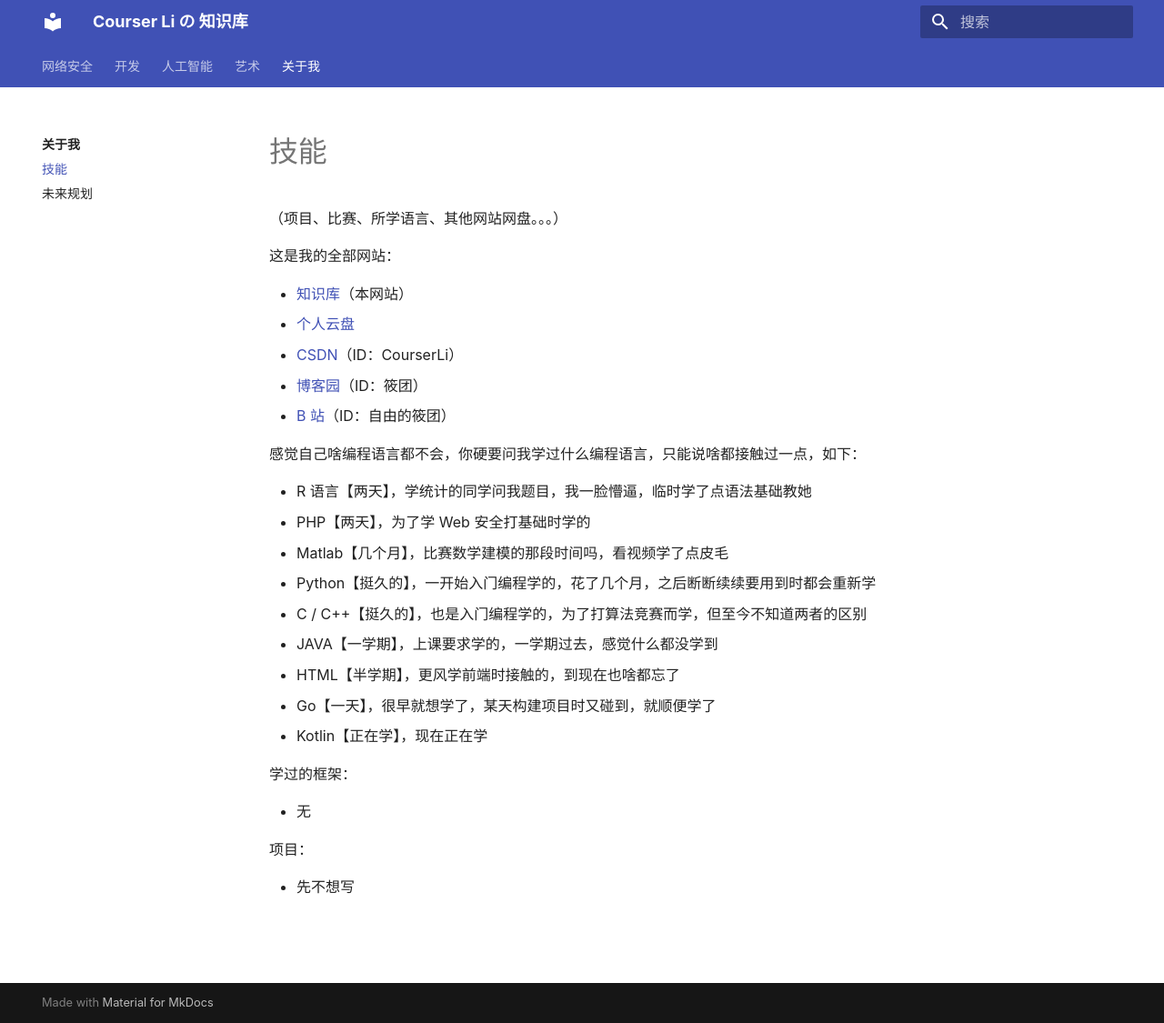
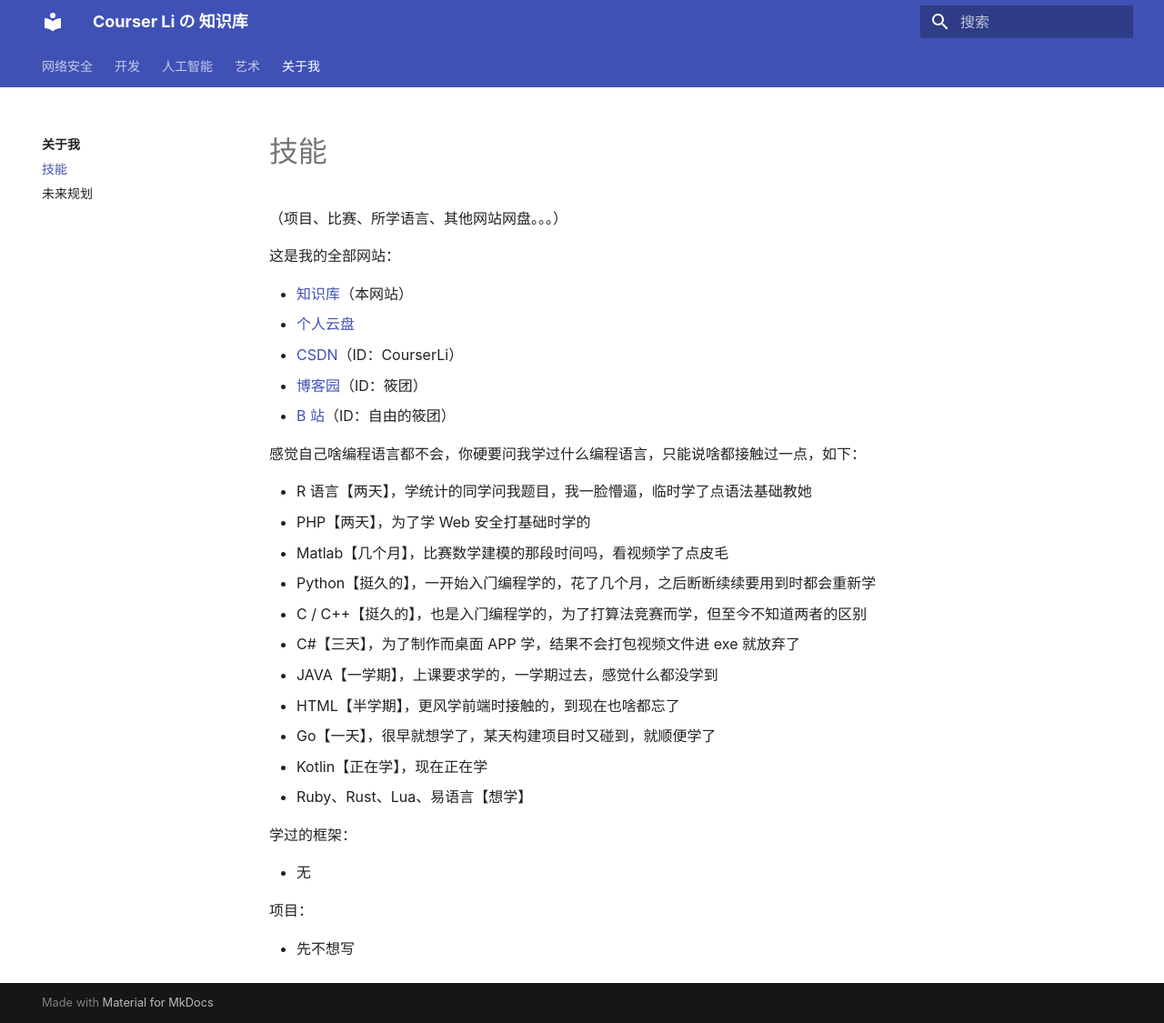
Before and after one commit to CourserLi/Knowledge-Base, an MkDocs documentation site: the page built from docs/关于我/技能/index.md, in a window 1280 px wide and 1125 px high. Shown: the whole window at 91% size. Built offline with MkDocs 1.6.1 and Material for MkDocs 9.7.7, drawn with Linux system fonts in a browser that asks for light colours.

Commit message:
Update index.md

```diff
--- a/docs/关于我/技能/index.md
+++ b/docs/关于我/技能/index.md
@@ -19,10 +19,12 @@
 - Matlab【几个月】，比赛数学建模的那段时间吗，看视频学了点皮毛
 - Python【挺久的】，一开始入门编程学的，花了几个月，之后断断续续要用到时都会重新学
 - C / C++【挺久的】，也是入门编程学的，为了打算法竞赛而学，但至今不知道两者的区别
+- C#【三天】，为了制作而桌面 APP 学，结果不会打包视频文件进 exe 就放弃了
 - JAVA【一学期】，上课要求学的，一学期过去，感觉什么都没学到
 - HTML【半学期】，更风学前端时接触的，到现在也啥都忘了
 - Go【一天】，很早就想学了，某天构建项目时又碰到，就顺便学了
 - Kotlin【正在学】，现在正在学
+- Ruby、Rust、Lua、易语言【想学】
 
 
 
```
